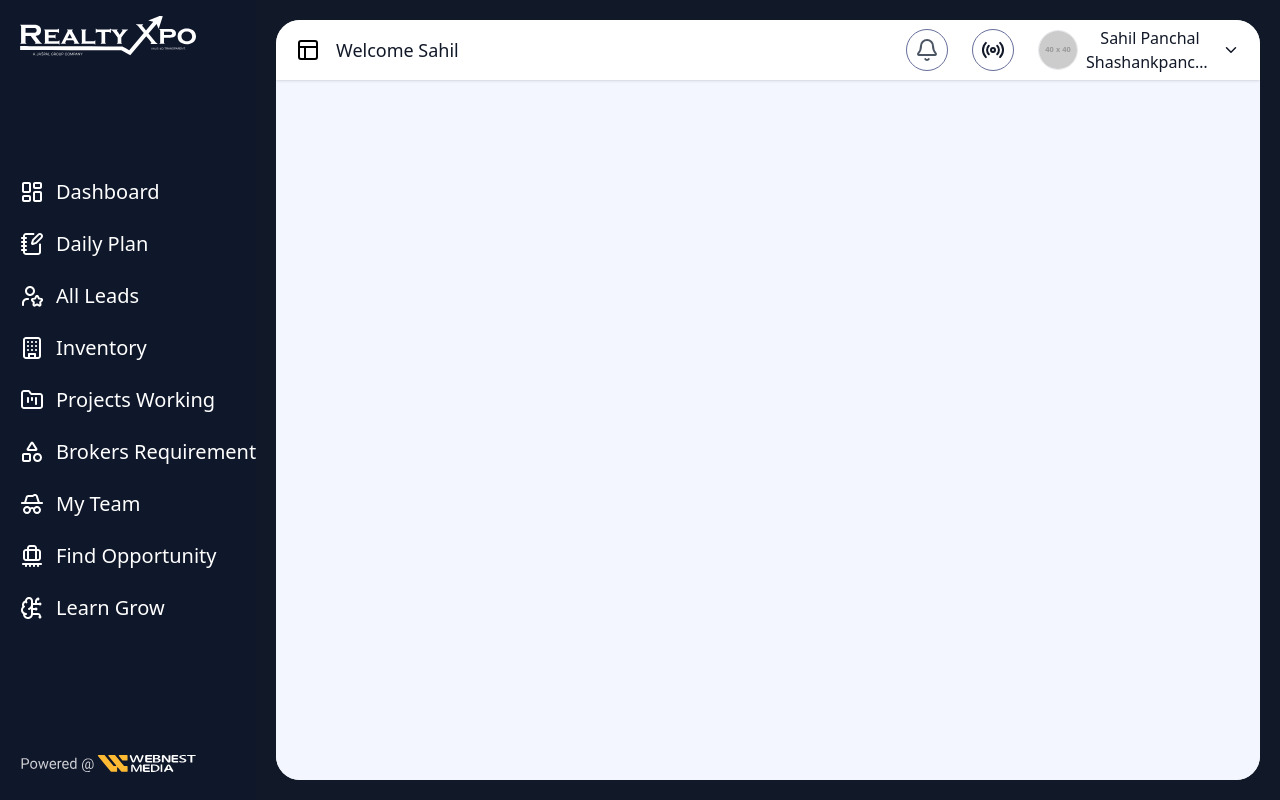
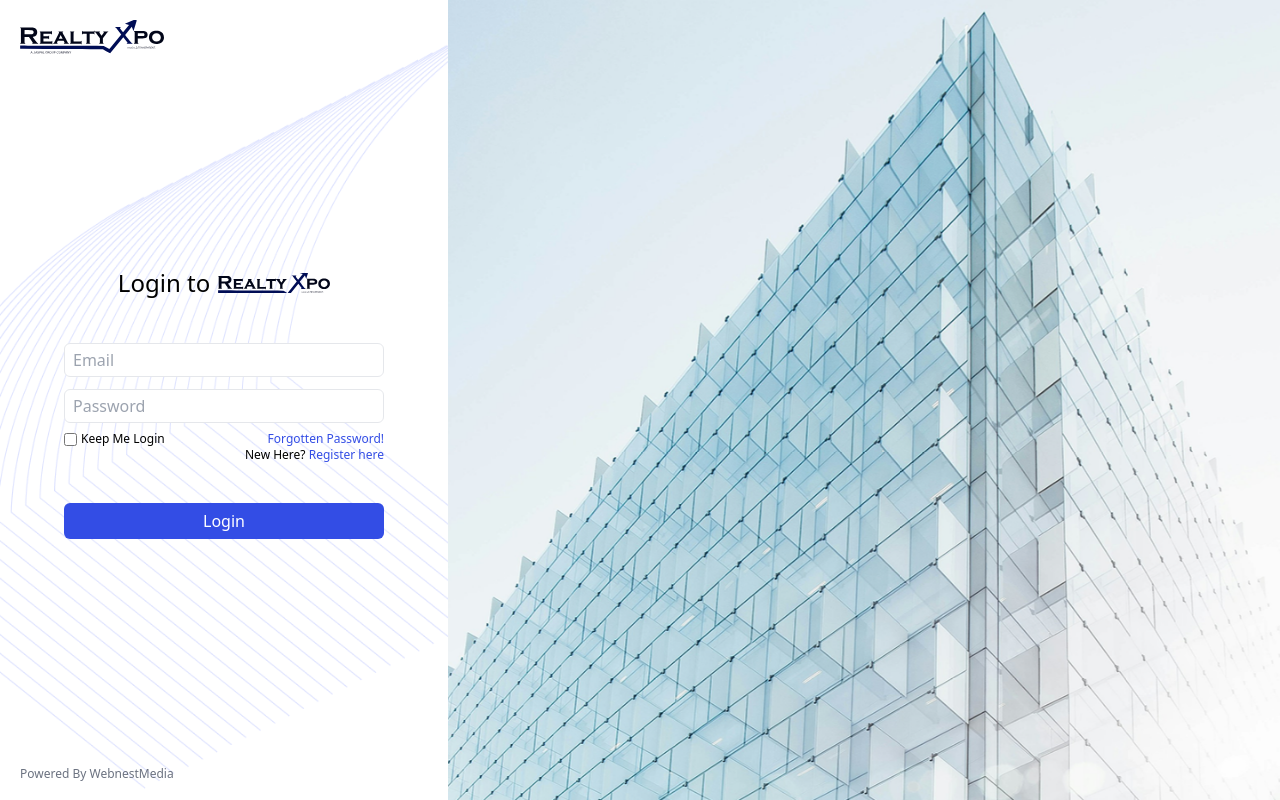
Before and after one commit to abhishekwebnestmedia-ai/realtyxpo, a React (Vite) app: page /login in a window 1280 px wide. Built offline with nearby package versions, Linux system fonts and the light colour scheme.

Commit message:
code added

```diff
--- a/src/App.jsx
+++ b/src/App.jsx
@@ -1,88 +1,42 @@
 import React, { useState } from "react";
 import { BrowserRouter as Router, Routes, Route } from "react-router-dom";
-import SidebarMenu from "./components/Sidebar";
-import TopBar from "./components/TopBar";
+import Login from "./pages/Login";
+import DashboardLayout from "./pages/DashboardLayout";
 import OverviewDashboard from "./components/OverviewDashboard";
-import FreshLeads from "./components/FreshLeads";
-import TodaysTask from "./components/TodaysTask";
-import AllBuyers from "./pages/Internal_Pages/AllBuyers";
 import DailyPlan from "./pages/Internal_Pages/DailyPlan";
-import AllLeads from "../src/pages/Internal_Pages/AllLeads";
-import './App.css';
+import AllLeads from "./pages/Internal_Pages/AllLeads";
 import Inventory from "./pages/Internal_Pages/Inventory";
+import ProjectsWorking from "./pages/Internal_Pages/ProjectsWorking";
+import BrokersRequirements from "./pages/Internal_Pages/BrokersRequirements";
+import MyTeam from "./pages/Internal_Pages/MyTeam";
+import FindOpportunity from "./pages/Internal_Pages/FindOpportunity";
+import LearnGrow from "./pages/Internal_Pages/LearnGrow";
+
 const App = () => {
   const [isSidebarOpen, setIsSidebarOpen] = useState(true);
 
-  const toggleSidebar = () => setIsSidebarOpen(!isSidebarOpen);
-
   return (
     <Router>
-      <div className="flex h-screen bg-gray-900 text-gray-100 overflow-hidden">
-        <aside
-          className={`
-    bg-slate-900 text-white flex-shrink-0 h-full
-    transition-[width] duration-300 ease-in-out
-    ${isSidebarOpen ? "w-68" : "w-14"}
-  `}
-          style={{ willChange: "width" }}
+      <Routes>
+        {/* Login Route */}
+        <Route path="/login" element={<Login />} />
+
+        {/* Protected Dashboard Routes */}
+        <Route
+          path="/"
+          element={<DashboardLayout  />}
         >
-          <SidebarMenu isOpen={isSidebarOpen} />
-        </aside>
-
-        <main className="flex flex-col flex-1 overflow-hidden bg-white text-gray-900 rounded-3xl m-5 transition-all duration-300 ease-in-out">
-          <TopBar toggleSidebar={toggleSidebar} />
-
-          <div className="flex-1 overflow-y-auto px-5 pt-5 pb-5 bg-[#F4F6FF] scrollbar-hidden ">
-            <Routes>
-              <Route path="/" element={<OverviewDashboard />} />
-              <Route
-                path="/fresh-leads"
-                element={
-                  <>
-                    <h2 className="font-semibold text-2xl mb-4">Fresh Leads</h2>
-                    <FreshLeads />
-                  </>
-                }
-              />
-              <Route
-                path="/daily-plan"
-                element={
-                  <>
-                    <DailyPlan />
-                  </>
-                }
-              />
-              <Route
-                path="/all-leads"
-                element={
-                  <>
-                    <AllLeads />
-                  </>
-                }
-              />
-              <Route
-                path="/inventory"
-                element={
-                  <>
-                    <Inventory />
-                  </>
-                }
-              />
-              <Route
-                path="/todays-task"
-                element={
-                  <>
-                    <h2 className="font-semibold text-2xl mb-4">
-                      Today's Tasks
-                    </h2>
-                    <TodaysTask />
-                  </>
-                }
-              />
-            </Routes>
-          </div>
-        </main>
-      </div>
+          <Route index element={<OverviewDashboard />} />
+          <Route path="daily-plan" element={<DailyPlan />} />
+          <Route path="all-leads" element={<AllLeads />} />
+          <Route path="inventory" element={<Inventory />} />
+          <Route path="projects-working" element={<ProjectsWorking />} />
+          <Route path="brokers-requirements" element={<BrokersRequirements />} />
+          <Route path="my-team" element={<MyTeam />} />
+          <Route path="find-opportunity" element={<FindOpportunity />} />
+          <Route path="learn-grow" element={<LearnGrow />} />
+        </Route>
+      </Routes>
     </Router>
   );
 };
--- a/src/components/Sidebar.jsx
+++ b/src/components/Sidebar.jsx
@@ -24,10 +24,10 @@ const SidebarMenu = ({ isOpen}) => {
   ];
 
   return (
-    <nav className="flex flex-col py-4 relative h-full  justify-between">
+    <nav className="relative flex flex-col justify-between h-full py-4">
       {/* Logo toggles sidebar */}
       <div
-        className="flex justify-center border-slate-700 cursor-pointer overflow-hidden"
+        className="flex justify-center overflow-hidden cursor-pointer border-slate-700"
 
         style={{
           transition: "width 0.3s ease, height 0.3s ease, margin-left 0.3s ease",
@@ -49,20 +49,20 @@ const SidebarMenu = ({ isOpen}) => {
       </div>
 
       {/* Menu Items */}
-      <div className="ml-2 ">
+      <div className="mx-2 ">
         {menuItems.map((item, index) => (
           <Link
             key={index}
             to={item.path}
 
-            className="group flex items-center rounded-lg hover:bg-slate-700 py-3 transition-colors duration-300"
+            className="flex items-center py-3 transition-colors duration-300 rounded-lg group hover:bg-slate-700"
             style={{ overflow: "hidden" }}
           >
-            <span className="flex justify-center items-center w-12 flex-shrink-0">
+            <span className="flex items-center justify-center flex-shrink-0 w-12">
               <img src={item.icon} alt={item.text} className="w-6 h-6" />
             </span>
             <span
-              className="transition-all text-xl duration-300 whitespace-nowrap overflow-hidden"
+              className="overflow-hidden text-xl transition-all duration-300 whitespace-nowrap"
               style={{
                 opacity: isOpen ? 1 : 0,
                 maxWidth: isOpen ? "200px" : "0px",
@@ -76,7 +76,7 @@ const SidebarMenu = ({ isOpen}) => {
         ))}
       </div>
       <div
-        className="flex justify-center border-slate-700 cursor-pointer overflow-hidden"
+        className="flex justify-center overflow-hidden cursor-pointer border-slate-700"
 
         style={{
           transition: "width 0.3s ease, height 0.3s ease, margin-left 0.3s ease",
--- /dev/null
+++ b/src/pages/DashboardLayout.jsx
@@ -0,0 +1,45 @@
+import React from "react";
+import { useState } from "react";
+import { Outlet } from "react-router-dom";
+import SidebarMenu from "../components/Sidebar";
+import TopBar from "../components/TopBar";
+
+const DashboardLayout = () => {
+     const [isSidebarOpen, setIsSidebarOpen] = useState(true);
+
+  const toggleSidebar = () => {
+    setIsSidebarOpen((prev) => !prev);
+  };
+  return (
+    <div className="flex h-screen overflow-hidden text-gray-100 bg-gray-900">
+      {/* Sidebar */}
+      <aside
+        className={`
+          bg-slate-900 text-white flex-shrink-0 h-full
+          transition-[width] duration-300 ease-in-out
+          ${isSidebarOpen ? "w-72" : "w-16"}
+        `}
+        style={{ willChange: "width" }}
+      >
+        <SidebarMenu isOpen={isSidebarOpen} />
+      </aside>
+
+      {/* Main Content */}
+      <main
+        className={`flex flex-col flex-1 m-5 overflow-hidden text-gray-900 transition-all duration-300 ease-in-out bg-white rounded-3xl ${
+          isSidebarOpen ? "ml-0" : "ml-0"
+        }`}
+      >
+        {/* Top Bar */}
+<TopBar toggleSidebar={toggleSidebar} />
+
+        {/* Scrollable content */}
+        <div className="flex-1 overflow-y-auto px-5 pt-5 pb-5 bg-[#F4F6FF] scrollbar-hidden">
+          <Outlet /> {/* Page content */}
+        </div>
+      </main>
+    </div>
+  );
+};
+
+export default DashboardLayout;
--- /dev/null
+++ b/src/pages/Internal_Pages/BrokersRequirements.jsx
@@ -0,0 +1,9 @@
+import React from 'react'
+
+const BrokersRequirements = () => {
+  return (
+    <div>BrokersRequirements</div>
+  )
+}
+
+export default BrokersRequirements
--- /dev/null
+++ b/src/pages/Internal_Pages/FindOpportunity.jsx
@@ -0,0 +1,9 @@
+import React from 'react'
+
+const FindOpportunity = () => {
+  return (
+    <div>FindOpportunity</div>
+  )
+}
+
+export default FindOpportunity
--- /dev/null
+++ b/src/pages/Internal_Pages/LearnGrow.jsx
@@ -0,0 +1,9 @@
+import React from 'react'
+
+const LearnGrow = () => {
+  return (
+    <div>LearnGrow</div>
+  )
+}
+
+export default LearnGrow
--- /dev/null
+++ b/src/pages/Internal_Pages/MyTeam.jsx
@@ -0,0 +1,9 @@
+import React from 'react'
+
+const MyTeam = () => {
+  return (
+    <div>MyTeam</div>
+  )
+}
+
+export default MyTeam
--- /dev/null
+++ b/src/pages/Internal_Pages/ProjectsWorking.jsx
@@ -0,0 +1,9 @@
+import React from 'react'
+
+const ProjectsWorking = () => {
+  return (
+    <div>ProjectsWorking</div>
+  )
+}
+
+export default ProjectsWorking
--- a/src/pages/Login.jsx
+++ b/src/pages/Login.jsx
@@ -7,19 +7,19 @@ const Login = () => {
   const navigate = useNavigate();
 
   const handleLogin = () => {
-    // After successful login logic
-    navigate('/src/pages/Internal_Pages/Dashboard.jsx'); // Navigate to dashboard
+    // Here you can add authentication logic before navigating
+    navigate('/'); // ✅ Navigate to main dashboard (or use /dashboard if you add that route)
   };
 
   return (
-        <div className="h-screen relative overflow-hidden">
+    <div className="relative h-screen overflow-hidden">
       {/* Logo */}
-            <div className="m-5 absolute">
-                <img src={logo} alt="" className='object-cover w-36' />
+      <div className="absolute m-5">
+        <img src={logo} alt="" className="object-cover w-36" />
       </div>
 
       {/* Main Layout */}
-            <div className="h-screen flex flex-row ">
+      <div className="flex flex-row h-screen">
         {/* Left Panel with Flip */}
         <div
           className="w-[35%] flex items-center justify-center bg-center bg-cover"
@@ -29,22 +29,31 @@ const Login = () => {
           }}
         >
           {/* Card Container */}
-                    <div className=" w-80 h-[400px] perspective mt-[30%] ">
+          <div className="w-80 h-[400px] perspective mt-[30%]">
             <div
-                            className={` w-full h-full transition-transform duration-1000 transform-style-preserve-3d ${isFlipped ? 'rotate-y-180' : ''
+              className={`w-full h-full transition-transform duration-1000 transform-style-preserve-3d ${
+                isFlipped ? 'rotate-y-180' : ''
               }`}
             >
               {/* Login Form (Front) */}
-                            <div className="absolute w-full h-full backface-hidden flex flex-col">
+              <div className="absolute flex flex-col w-full h-full backface-hidden">
                 <div className="flex flex-row items-center justify-center gap-2">
                   <h2 className="text-2xl font-medium">Login to</h2>
-                                    <img src={logo} alt="" className="object-cover w-28 h-5" />
+                  <img src={logo} alt="" className="object-cover h-5 w-28" />
                 </div>
 
-                                <input type="text" placeholder="Email" className="w-full border mt-11 rounded-md px-2 py-1 text-base" />
-                                <input type="password" placeholder="Password" className="w-full border mt-3 rounded-md px-2 py-1 text-base" />
+                <input
+                  type="text"
+                  placeholder="Email"
+                  className="w-full px-2 py-1 text-base border rounded-md mt-11"
+                />
+                <input
+                  type="password"
+                  placeholder="Password"
+                  className="w-full px-2 py-1 mt-3 text-base border rounded-md"
+                />
 
-                                <div className="flex flex-row justify-between items-start mt-2">
+                <div className="flex flex-row items-start justify-between mt-2">
                   <div className="flex items-center gap-1">
                     <input type="checkbox" className="text-xs" />
                     <p className="text-xs">Keep Me Login</p>
@@ -53,31 +62,45 @@ const Login = () => {
                     <button className="text-xs text-[#334DE5]">Forgotten Password!</button>
                     <p className="text-xs">
                       New Here?{' '}
-                                            <button
-                                                onClick={() => setIsFlipped(true)}
-                                                className="text-[#334DE5]"
-                                            >
+                      <button onClick={() => setIsFlipped(true)} className="text-[#334DE5]">
                         Register here
                       </button>
                     </p>
                   </div>
                 </div>
-                                                           <button className="w-full bg-[#334DE5] text-white rounded-md py-[6px] mt-10"  onClick={handleLogin}>Login</button>
-
+                <button
+                  type='button'
+                  className="w-full bg-[#334DE5] text-white rounded-md py-[6px] mt-10"
+                  onClick={handleLogin}
+                >
+                  Login
+                </button>
               </div>
 
               {/* Signup Form (Back) */}
-                            <div className="absolute w-full h-full rotate-y-180 backface-hidden flex flex-col">
+              <div className="absolute flex flex-col w-full h-full rotate-y-180 backface-hidden">
                 <div className="flex flex-row items-center justify-center gap-2">
                   <h2 className="text-2xl font-medium">Sign Up</h2>
-                                    <img src={logo} alt="" className="object-cover w-28 h-5" />
+                  <img src={logo} alt="" className="object-cover h-5 w-28" />
                 </div>
 
-                                <input type="text" placeholder="Name" className="w-full border mt-11 rounded-md px-2 py-1" />
-                                <input type="text" placeholder="Email" className="w-full border mt-3 rounded-md px-2 py-1" />
-                                <input type="password" placeholder="Password" className="w-full border mt-3 rounded-md px-2 py-1" />
+                <input
+                  type="text"
+                  placeholder="Name"
+                  className="w-full px-2 py-1 border rounded-md mt-11"
+                />
+                <input
+                  type="text"
+                  placeholder="Email"
+                  className="w-full px-2 py-1 mt-3 border rounded-md"
+                />
+                <input
+                  type="password"
+                  placeholder="Password"
+                  className="w-full px-2 py-1 mt-3 border rounded-md"
+                />
 
-                                <p className="text-xs mt-2">
+                <p className="mt-2 text-xs">
                   Already have an account?{' '}
                   <button
                     onClick={() => setIsFlipped(false)}
@@ -87,7 +110,9 @@ const Login = () => {
                   </button>
                 </p>
 
-                                <button className="w-full bg-[#334DE5] text-white rounded-md py-[6px] mt-6">Sign Up</button>
+                <button className="w-full bg-[#334DE5] text-white rounded-md py-[6px] mt-6">
+                  Sign Up
+                </button>
               </div>
             </div>
           </div>
@@ -96,23 +121,23 @@ const Login = () => {
         {/* Right Panel */}
         <div className="relative w-[65%] perspective">
           <div
-                        className={`absolute inset-0 w-full h-full transition-transform duration-1000 transform-style-preserve-3d ${isFlipped ? 'rotate-y-180' : ''
+            className={`absolute inset-0 w-full h-full transition-transform duration-1000 transform-style-preserve-3d ${
+              isFlipped ? 'rotate-y-180' : ''
             }`}
           >
             {/* Front Side of Right BG */}
             <div
-                            className="absolute inset-0 backface-hidden bg-cover bg-center"
+              className="absolute inset-0 bg-center bg-cover backface-hidden"
               style={{ backgroundImage: "url('/bgright.png')" }}
             ></div>
 
             {/* Back Side of Right BG */}
             <div
-                            className="absolute inset-0 rotate-y-180 backface-hidden bg-cover bg-center"
+              className="absolute inset-0 bg-center bg-cover rotate-y-180 backface-hidden"
               style={{ backgroundImage: "url('/bg_right_back.png')" }}
             ></div>
           </div>
         </div>
-
       </div>
 
       {/* Footer */}
```
Also changed, not shown: src/pages/Internal_Pages/FreshLeads.jsx (added, +9 -0 lines). Lines whose indentation alone changed are shown as unchanged.
